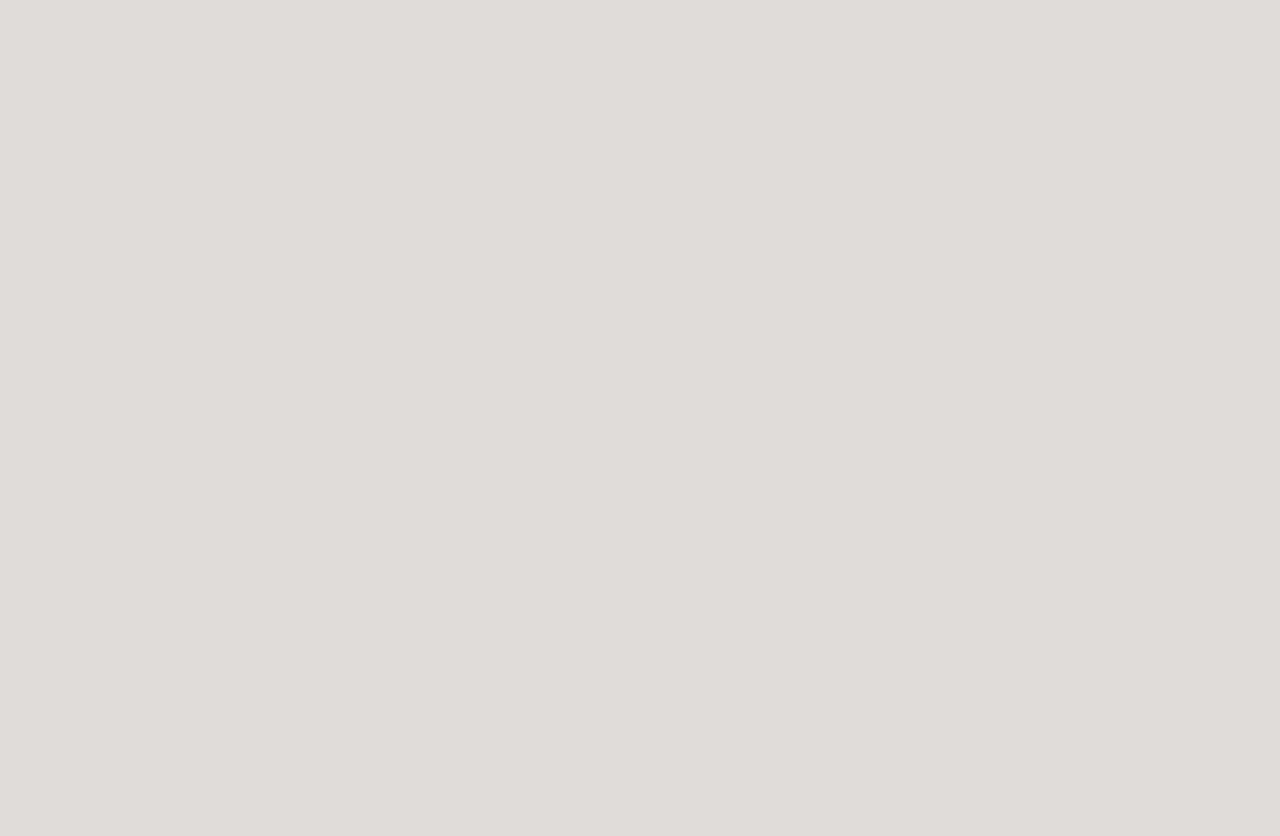
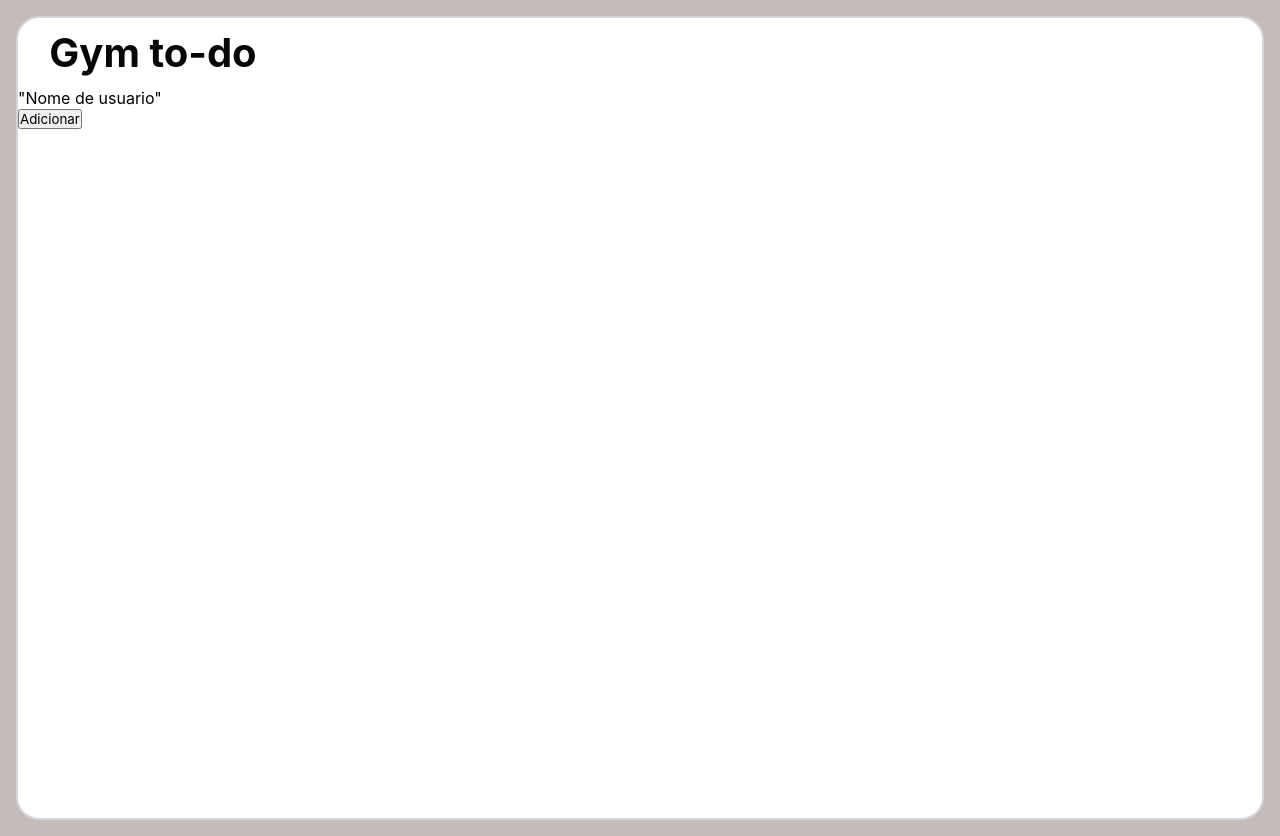
Before and after one commit to Hiago-Cavalcante/-Gym-to-do-, a plain HTML site: page index.html in a window 1280 px wide. Before the commit the page ends 800 px from the top, so only its background shows below. Drawn offline with Linux system fonts and the light colour scheme.

Commit message:
first commit

```diff
--- a/index.html
+++ b/index.html
@@ -4,15 +4,19 @@
     <meta charset="UTF-8" />
     <meta name="viewport" content="width=device-width, initial-scale=1.0" />
     <link rel="stylesheet" href="style.css" />
-    <title>Lista de Tarefas</title>
+    <title>Gym To do</title>
   </head>
   <body>
     <div class="container">
-        <div class="tools-box">
-            <div ></div>
+      <div class="tools-box">
+        <div class="title"><h1>Gym to-do</h1></div>
+        <div class="user-name">"Nome de usuario"</div>
+        <div class="add-task">
+          <button class="btn-add-task">Adicionar</button>
         </div>
+      </div>
       <div class="todolist-box">
-
+        <h1></h1>
       </div>
     </div>
     <script src="script.js"></script>
--- a/script.js
+++ b/script.js
@@ -0,0 +1 @@
+'use strict';
--- a/style.css
+++ b/style.css
@@ -1,16 +1,37 @@
-*{
-    margin: 0;
-    padding: 0;
-    box-sizing: border-box;
+* {
+  margin: 0;
+  padding: 0;
+  box-sizing: border-box;
+  font-family: 'Inter', sans-serif;
 }
 
+body {
+  background-color: rgb(196, 188, 187);
+}
 
-body{
-    background-color: rgb(223, 220, 217);
+.container {
+  display: flex;
+  margin: 16px;
+  background-color: rgb(255, 255, 255);
+  border-radius: 23px;
+  border: 2px solid #d5d4dd;
 
 }
 
-.container{
-    width: 100%;
-    height: 100vh;
+.tools-box {
+  width: 15%;
+  height: 100vh;
+  display: block;
+
 }
+
+.title {
+  width: 250px;
+  height: 50px;
+  background-color: #ffffff;
+  border-radius: 20px;
+  margin: 10px;
+  text-align: center;
+  color: #070707;
+  font-size: 20px;
+}
```
Also changed, not shown: 2 other files.
